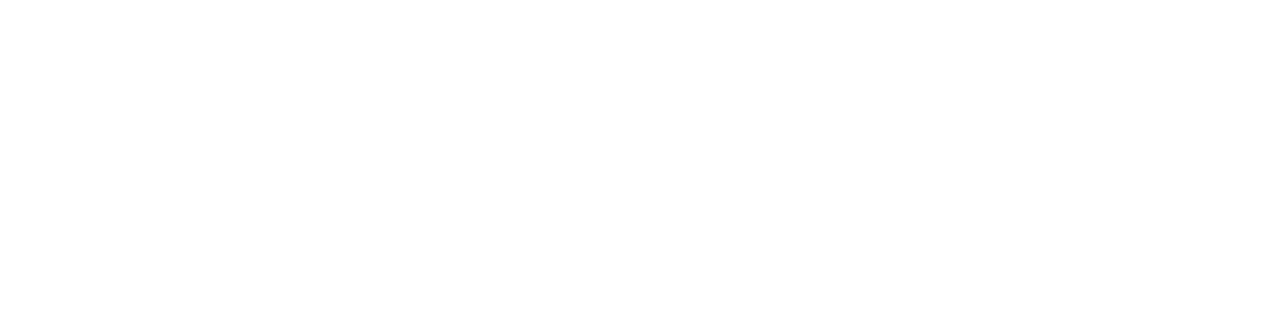
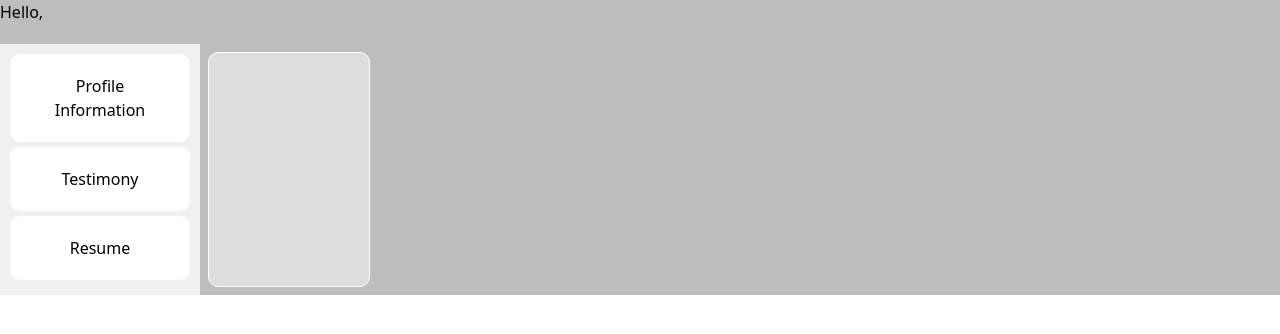
Before and after one commit to JS-7274/CSJSE-Clone, a React (Create React App) app in the folder csjse-app/client/: page /Profile in a window 1280 px wide. Before the commit this address had no page. Shown: the top 334 px of the page. Built offline with nearby package versions, Linux system fonts and the light colour scheme.

Commit message:
Basic Profile Page w/ temp styling

```diff
--- a/csjse-app/client/src/App.css
+++ b/csjse-app/client/src/App.css
@@ -58,3 +58,39 @@
   text-decoration: underline;
 }
 /* end of styling for login page */
+
+/* styling for profile page */
+.profile-container {
+  display: flex;
+  background-color: #bdbdbd;
+}
+
+.profile-greeting {
+  margin-bottom: 20px;
+  display: flex;
+  align-items: center;
+}
+
+.sidebar {
+  width: 200px;
+  padding: 10px;
+  background-color: #f0f0f0;
+}
+
+.sidebar button {
+  display: block;
+  width: 100%;
+  margin-bottom: 5px;
+}
+
+.profile-content {
+  position: flex;
+  border: 1px solid #ffffff;
+  background-color: #dddddd;
+  align-items: center;
+  padding: 5rem;
+  border: 1px solid white;
+  border-radius: 10px;
+  margin: 0.5rem;
+}
+/* end of styling for profile page */
--- a/csjse-app/client/src/App.js
+++ b/csjse-app/client/src/App.js
@@ -2,6 +2,7 @@
 import './App.css';
 import Home from "./pages/Home";
 import Login from './pages/Login';
+import Profile from './pages/Profile';
 import {BrowserRouter as Router, Routes, Route } from 'react-router-dom';
 
 function App() {
@@ -10,11 +11,12 @@
       <Routes>
         <Route path="/" element={<Home />} />
         <Route path="/Login" element={<Login />} />
+        <Route path="/Profile" element={<Profile />} />
       </Routes>
     </Router>
   );
 }
-//Basically, (don't understand it too well myself) Router is needed for routes to work, routes let you set multiple route(s)
-    //the route lets you set a path (path='') and element lets you put whatever you wish in it (usually the function you export from that page) (element={})
+//Basically, (don't understand it too well myself) Router is needed for <routes> to work, <routes> let you set multiple <route>s
+    //the <route> lets you set a path (path='') and element lets you put whatever you wish in it (usually the function you export from that page) (element={})
 
 export default App;
--- a/csjse-app/client/src/pages/Login.js
+++ b/csjse-app/client/src/pages/Login.js
@@ -10,7 +10,11 @@
     //passes in (e) as a parameter, e.preventDefault() forces the page to not reload on subission, console.log(email) puts whatever is input for email into the console, probably replace for actual login code
     const handleSubmit = (e) => {
         e.preventDefault();
+        //login logic here
         console.log(email);
+
+        //authentification logic here?
+        window.location.href = '/profile';
     }
 
     return (
--- a/csjse-app/client/src/pages/Profile.js
+++ b/csjse-app/client/src/pages/Profile.js
@@ -1,3 +1,50 @@
-export default function Profile () {
-    return <h1>Profile Page</h1>
+import React, {useState, useEffect} from 'react';
+
+const Profile = ({ user }) => {
+    const [activeTab, setActiveTab] = useState('Profile-Information');
+
+   /* useEffect(() => {
+        handleTabClick('Profile Information');
+    }, []); */
+
+    const handleTabClick = (tab) => {
+        setActiveTab(tab);
+    }
+
+    return (
+        <>
+        <div className='profile-container'>
+            <div className='profile-greeting'>Hello, {/*{user.username} */}</div>
+        </div>
+        <div className='profile-container'>
+            <div className='sidebar'>
+                <button onClick={() => handleTabClick('Profile Information')}>Profile Information</button>
+                <button onClick={() => handleTabClick('Testimony')}>Testimony</button>
+                <button onClick={() => handleTabClick('Resume')}>Resume</button>
+            </div>
+            <div className='profile-content'>
+                {activeTab === 'Profile' && (
+                    <div>
+                    <h2>General Information</h2>
+                    {/* Display general profile information here */}
+                    </div>
+                )}
+                {activeTab === 'Testimony' && (
+                    <div>
+                    <h2>Testimony</h2>
+                    {/* Display testimony here */}
+                    </div>
+                )}
+                {activeTab === 'Resume' && (
+                    <div>
+                    <h2>Resume</h2>
+                    {/* Display resume here */}
+                    </div>
+                )}
+            </div>
+        </div>
+        </>
+    )
 }
+
+export default Profile
```
